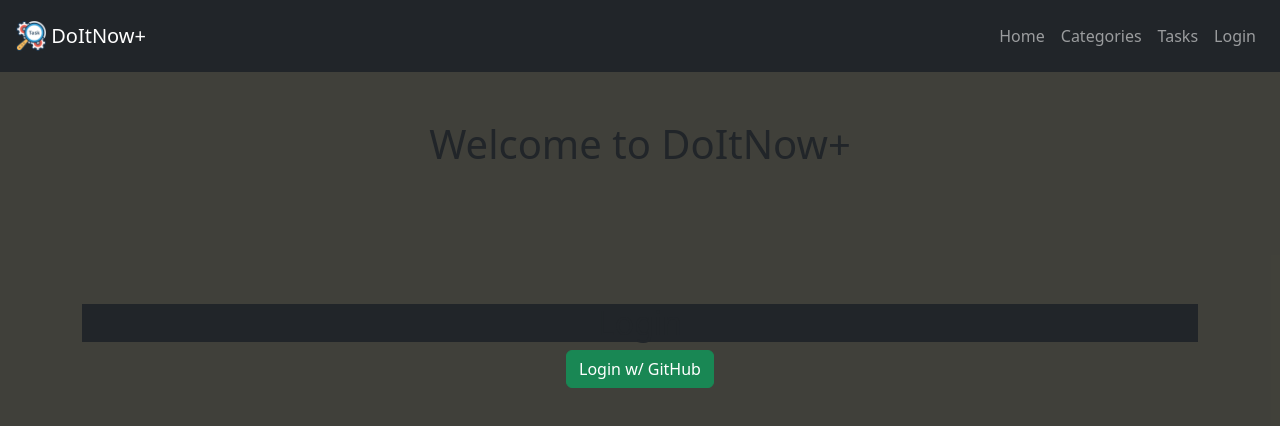
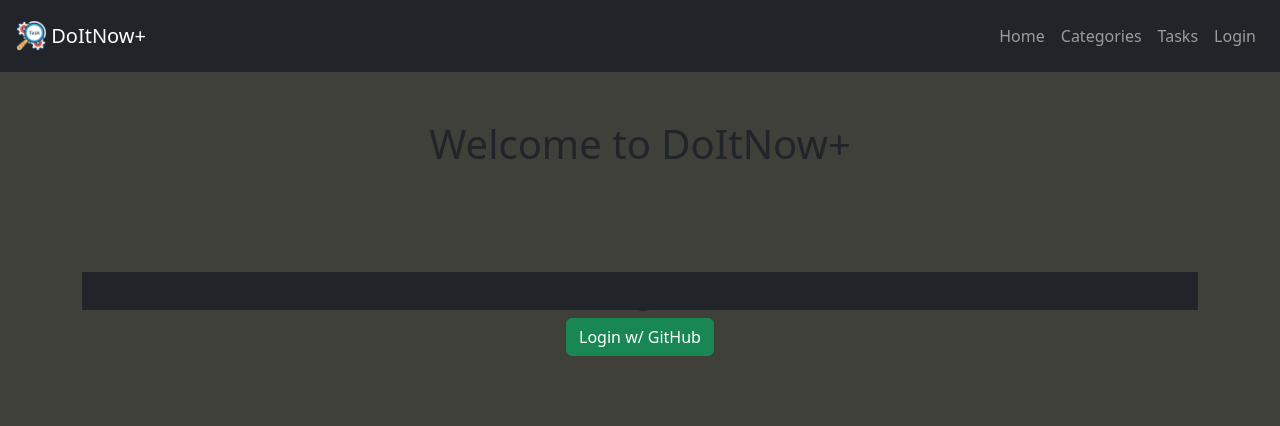
Before and after one commit to DevCRandall/todo-app, a React (Create React App) app: page /login in a window 1280 px wide. Shown: the top 426 px of the page. Built offline with nearby package versions, Linux system fonts and the light colour scheme; no server answers.

Commit message:
Adjusted Categories Container

```diff
--- a/src/components/Categories/Categories.css
+++ b/src/components/Categories/Categories.css
@@ -5,7 +5,7 @@ section.categories {
 }
 
 section.categories article.categoryGallery {
-  padding: 2em 0 4em;
+  padding: 0 0 4em;
 }
 
 /* Below is the styling for out resource tile */
--- a/src/components/Categories/Categories.js
+++ b/src/components/Categories/Categories.js
@@ -39,7 +39,7 @@ export default function Categories() {
         {!loaded && <Spinner>LOADING...</Spinner>}
       </article>
       {currentUser.email === process.env.REACT_APP_ADMIN_EMAIL &&
-        <div className="p-2 mb-3 text-center">
+        <div className="p-2 mb-2 text-center">
           {showCreate ?
             <>
               <button onClick={() => setShowCreate(false)} className="btn btn-warning">
--- a/src/components/Home/Home.css
+++ b/src/components/Home/Home.css
@@ -1,5 +1,5 @@
 div .container {
-  margin-top: 10vh;
+  margin-top: 3vh;
 }
 
 .bg-image {
```
